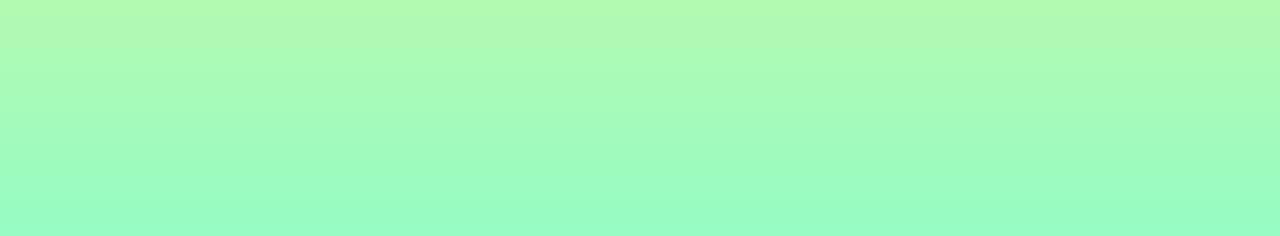
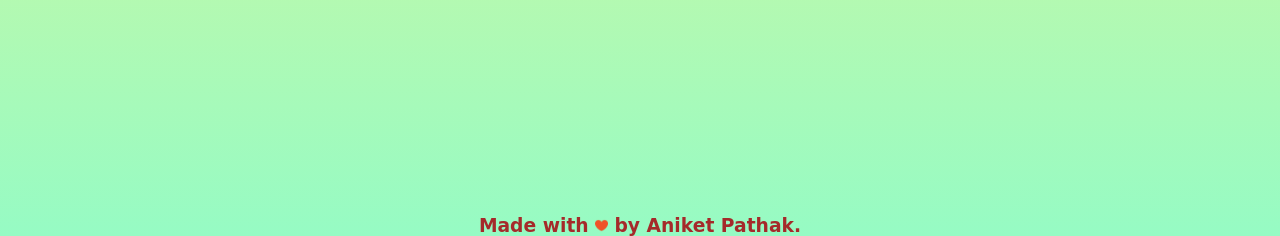
Before and after one commit to mynameispathak/mynameispathak.github.io, a website: page Projects/CountDownTimer/index.html in a window 1280 px wide. Shown: the part 564-800 px from the top of the page. Drawn offline with Linux system fonts and the light colour scheme.

Commit message:
Added Footer

```diff
--- a/Projects/CountDownTimer/index.html
+++ b/Projects/CountDownTimer/index.html
@@ -24,6 +24,9 @@
 
 	</section>
 
+	<div class="footer">
+		<h3>Made with <img src="img/heart.png" height="1%" width="1%"> by Aniket Pathak.</h3>
+	</div>
 	<script type="text/javascript" src="script.js"></script>
 </body>
 </html>
--- a/Projects/CountDownTimer/style.css
+++ b/Projects/CountDownTimer/style.css
@@ -63,3 +63,14 @@ body{
 .back-at{
 	font-size: 23px;
 }
+
+.footer {
+    position: fixed;
+    left: 0;
+    bottom: 0;
+    width: 100%;
+    text-align: center;
+	color: brown;
+	font-family: 'Merienda', cursive;
+	font-weight: 1500;
+}
```
Also changed, not shown: Projects/CountDownTimer/img/heart.png (added).
